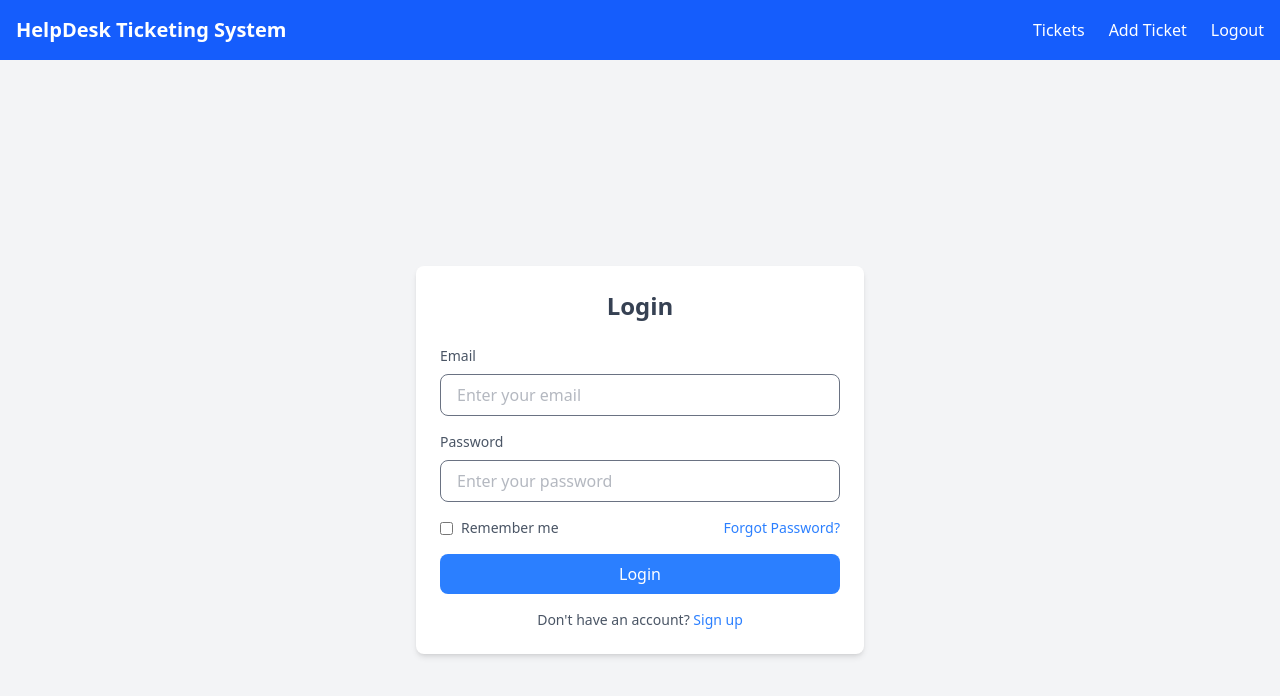
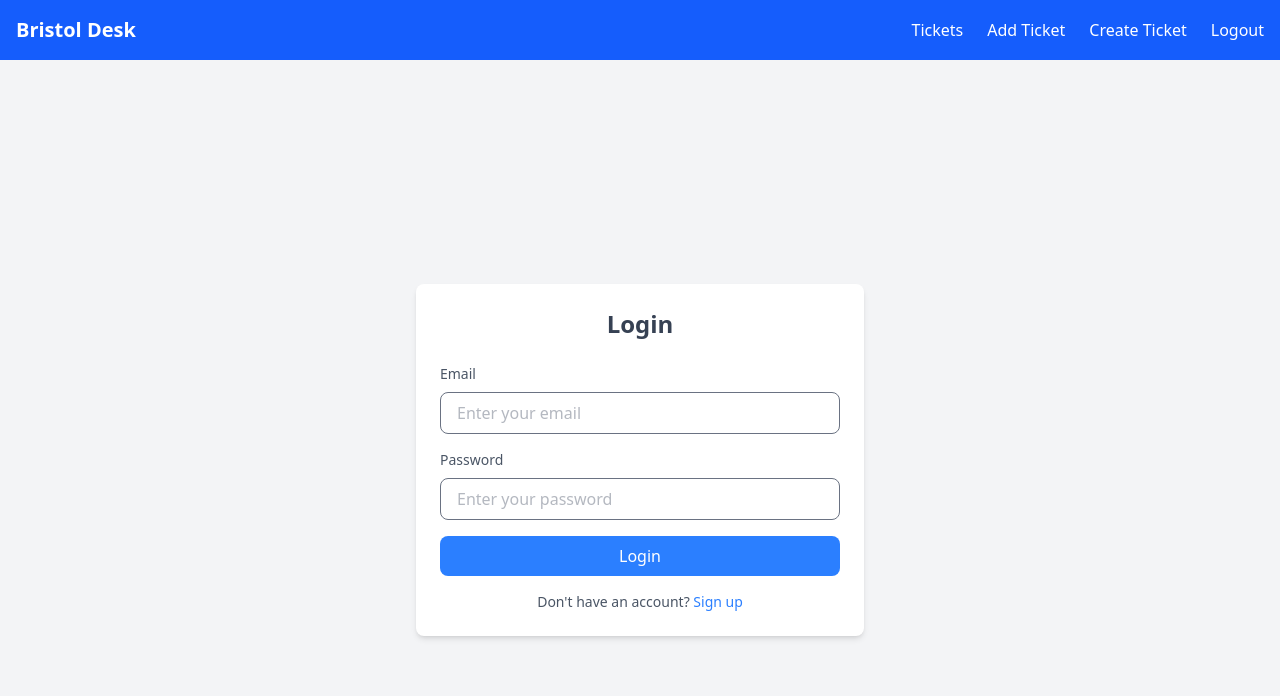
Before and after one commit to Janeirungu01/Helpdesk-Ticketing-System, a React (Vite) app: page / in a window 1280 px wide. Shown: the top 696 px of the page. Built offline with nearby package versions, Linux system fonts and the light colour scheme.

Commit message:
feat: Footer removed

```diff
--- a/src/components/Layout.jsx
+++ b/src/components/Layout.jsx
@@ -11,13 +11,16 @@ function Layout({ children }) {
   return (
     <div className="flex flex-col min-h-screen">
       <nav className="bg-blue-600 text-white p-4 flex justify-between items-center">
-        <div className="text-xl font-bold">HelpDesk Ticketing System</div>
+        <div className="text-xl font-bold">Bristol Desk</div>
         <div className="flex space-x-6">
           <Link to="/tickets" className="hover:underline">
             Tickets
           </Link>
           <Link to="/add-ticket" className="hover:underline">
             Add Ticket
+          </Link>
+          <Link to="/create-ticket" className="hover:underline">
+            Create Ticket
           </Link>
           <button onClick={handleLogout} className="hover:underline">
             Logout
@@ -26,10 +29,6 @@ function Layout({ children }) {
       </nav>
 
       <main>{children}</main>
-{/*
-      <footer className="bg-blue-600 text-white text-center p-4">
-        Bristol Park Hospital Help Desk Ticketing System
-      </footer> */}
     </div>
   );
 }
--- a/src/components/Login.jsx
+++ b/src/components/Login.jsx
@@ -7,15 +7,15 @@ function Login({ setUser }) {
 
   const adminUser = {
     userType: "Admin",
-    userName: "Jane",
-    email: "jane@bristol.co.ke",
-    password: "jane1234",
+    userName: "Admin",
+    email: "admin@bristol.co.ke",
+    password: "Admin",
   };
   const regularUser = {
     userType: "Regular",
-    userName: "John",
-    email: "john@bristol.co.ke",
-    password: "john1234",
+    userName: "User",
+    email: "user@bristol.co.ke",
+    password: "User",
   };
 
   const [logginData, setLoggedInUser] = useState({
@@ -88,14 +88,6 @@ function Login({ setUser }) {
             />
           </div>
 
-          <div className="flex items-center justify-between mb-4">
-            <label className="flex items-center text-sm text-gray-600">
-              <input type="checkbox" className="mr-2" /> Remember me
-            </label>
-            <a href="#" className="text-blue-500 text-sm hover:underline">
-              Forgot Password?
-            </a>
-          </div>
 
           <button
             type="submit"
```
